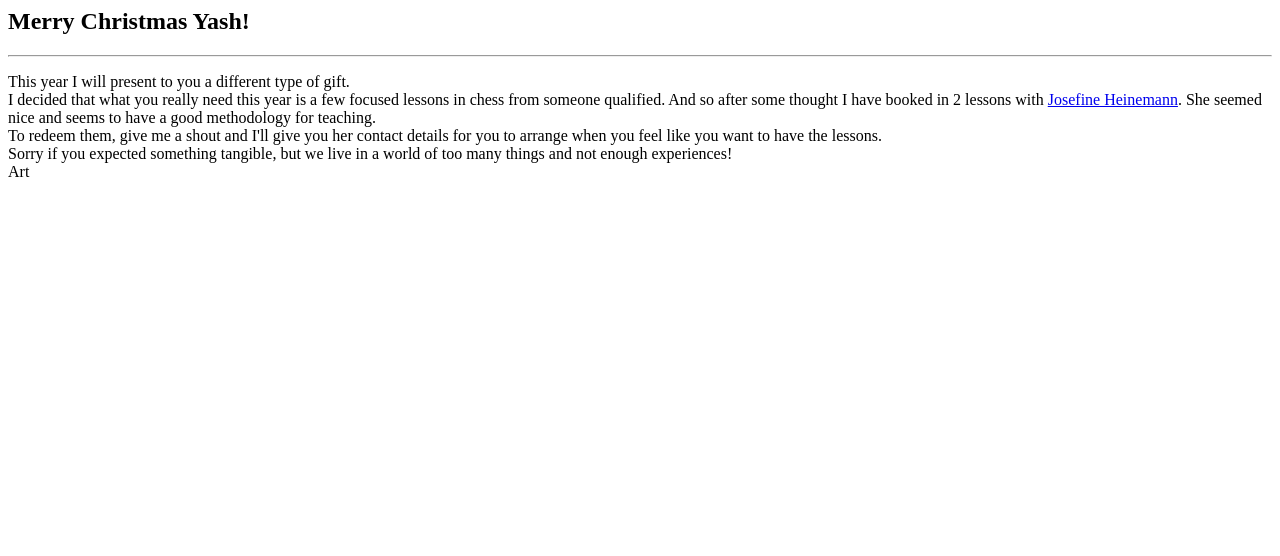
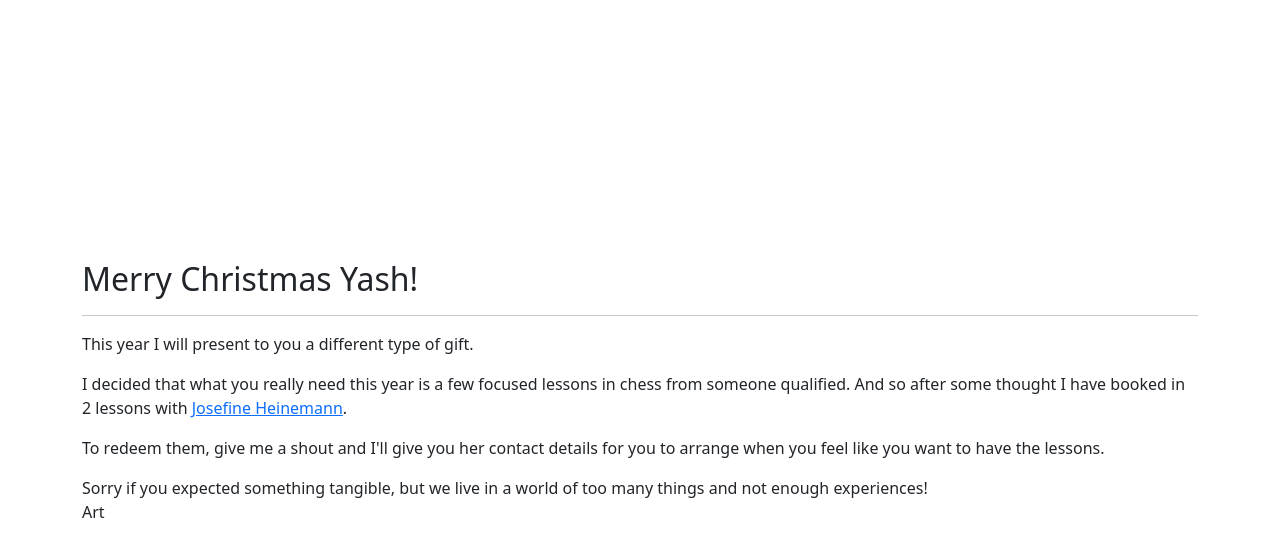
Before and after one commit to finnkauski/chessboy, a plain HTML site: page index.html in a window 1280 px wide. Drawn offline with nearby package versions, Linux system fonts and the light colour scheme.

Commit message:
Update index.html

```diff
--- a/index.html
+++ b/index.html
@@ -1,19 +1,24 @@
 <html>
-<body>
-<div>
+    <head>
+    <link href="https://cdn.jsdelivr.net/npm/bootstrap@5.1.3/dist/css/bootstrap.min.css" rel="stylesheet" integrity="sha384-1BmE4kWBq78iYhFldvKuhfTAU6auU8tT94WrHftjDbrCEXSU1oBoqyl2QvZ6jIW3" crossorigin="anonymous">
+    </head>
+<body class="d-flex align-items-center" style="height: 100%;">
+<div class="container">
     <h2>
     Merry Christmas Yash!
     </h2>
     <hr>
     <p>
       This year I will present to you a different type of gift.
-      <br>
+    </p>
+    <p>
       I decided that what you really need this year is a few focused lessons in chess from someone qualified.
       And so after some thought I have booked in 2 lessons with <a href="https://ratings.fide.com/profile/12900460">Josefine Heinemann</a>.
-      She seemed nice and seems to have a good methodology for teaching.
-      <br>
+    </p>
+    <p>
       To redeem them, give me a shout and I'll give you her contact details for you to arrange when you feel like you want to have the lessons.
-      <br>
+    </p>
+    <p>
       Sorry if you expected something tangible, but we live in a world of too many things and not enough experiences!
       <br>
       Art
```
